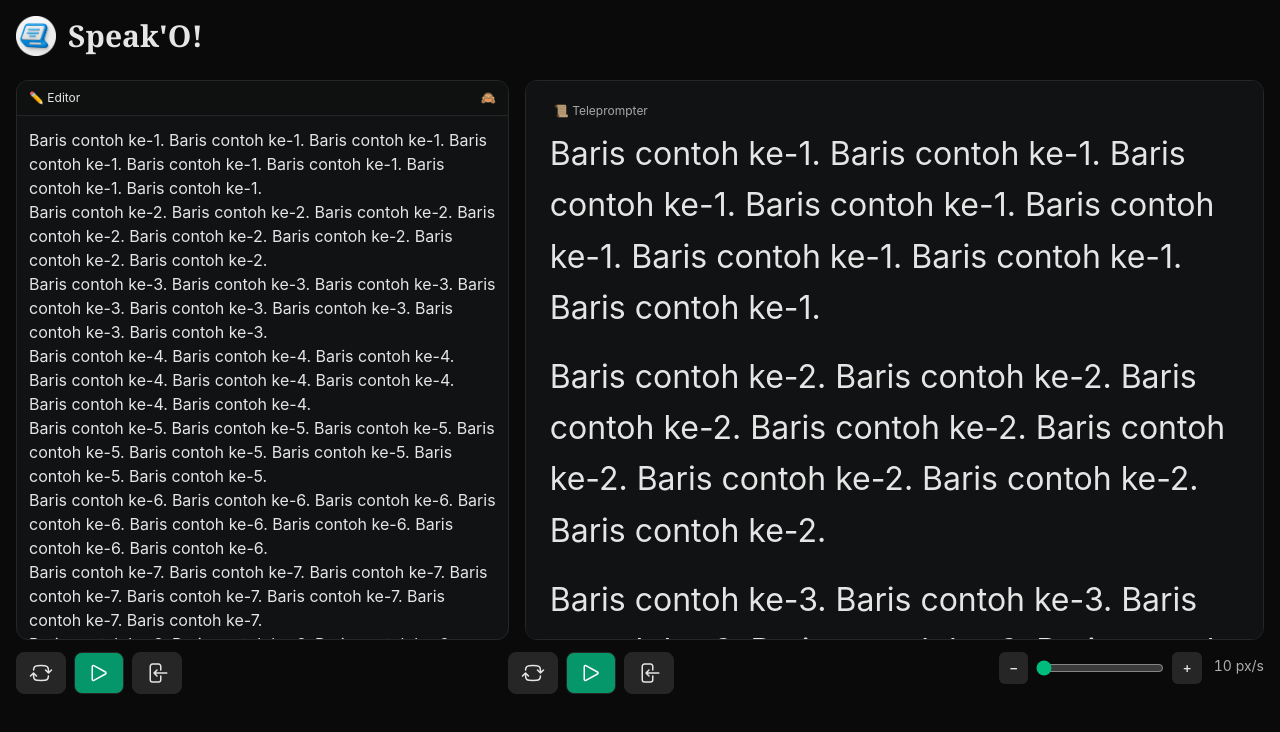
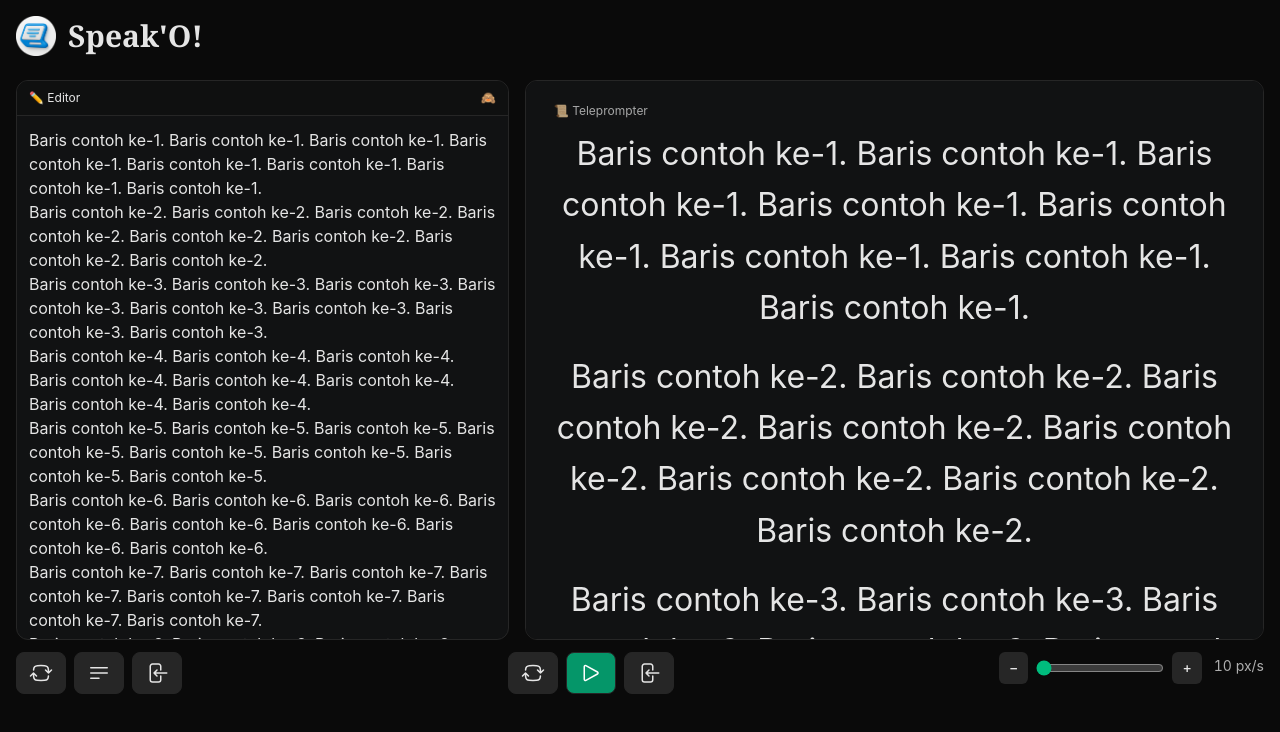
Before and after one commit to YusrilD/speako, a React (Vite) app: page / in a window 1280 px wide. Shown: the top 732 px of the page. Built offline with nearby package versions, Linux system fonts and the light colour scheme.

Commit message:
understanding toggle switch

```diff
--- /dev/null
+++ b/src/icons/AlignLeftIcon.jsx
@@ -0,0 +1,7 @@
+export default function AlignLeftIcon() {
+    return (
+        <svg xmlns="http://www.w3.org/2000/svg" fill="none" viewBox="0 0 24 24" strokeWidth={1.5} stroke="currentColor" className="size-6">
+            <path strokeLinecap="round" strokeLinejoin="round" d="M3.75 6.75h16.5M3.75 12h16.5m-16.5 5.25H12" />
+        </svg>
+    );
+}
--- a/src/icons/index.js
+++ b/src/icons/index.js
@@ -5,3 +5,5 @@ export { default as ResetIcon } from "./ResetIcon.jsx";
 
 export { default as ArrowLeftIcon } from "./ArrowLeftIcon.jsx";
 export { default as ArrowRightIcon } from "./ArrowRightIcon.jsx";
+
+export { default as AlignLeftIcon } from "./AlignLeftIcon.jsx";
--- a/src/pages/TelePrompter.jsx
+++ b/src/pages/TelePrompter.jsx
@@ -1,7 +1,7 @@
 import React, { useEffect, useRef, useState } from "react";
 import appIcon from '../assets/app_icon.webp'
 
-import { PauseIcon, PlayIcon, ArrowLeftIcon, ArrowRightIcon, ResetIcon } from "../icons";
+import { PauseIcon, PlayIcon, ArrowLeftIcon, ArrowRightIcon, ResetIcon, AlignLeftIcon } from "../icons";
 
 // Live Preview with editable panel that can be minimized (no Tailwind; inline styles)
 export default function PreviewTeleprompter() {
@@ -9,6 +9,7 @@ export default function PreviewTeleprompter() {
     Array.from({ length: 80 }, (_, i) => `Baris contoh ke-${i + 1}. `.repeat(8)).join("\n")
   );
   const [mirrored, setMirrored] = useState(false);
+  const [alignLeft, setAlignLeft] = useState(false);
   const [speed, setSpeed] = useState(10); // px/s
   const [running, setRunning] = useState(false);
   const [showEditor, setShowEditor] = useState(true);
@@ -87,7 +88,7 @@ export default function PreviewTeleprompter() {
     stageWrap: (show) => ({ width: show ? "60%" : "100%", transition: "all .3s ease" }),
     stage: { height: "70vh", overflowY: "auto", background: "#111213", border: "1px solid #262626", borderRadius: 12, padding: 24, lineHeight: 1.6 },
     label: { fontSize: 12, opacity: .7, margin: "-4px 0 8px", padding: "0 4px" },
-    inner: (mirrored) => ({ maxWidth: 800, margin: "0 auto", fontSize: 32, transform: mirrored ? "scaleX(-1)" : "none" }),
+    inner: (mirrored, alignLeft) => ({ textAlign: alignLeft ? "left" : "center", maxWidth: 800, margin: "0 auto", fontSize: 32, transform: mirrored ? "scaleX(-1)" : "none" }),
     p: { marginBottom: 18 },
     floating: { position: "fixed", left: 16, bottom: 16, padding: "8px 12px", borderRadius: 8, border: "1px solid #262626", background: "#262626", color: "#e5e5e5", cursor: "pointer", boxShadow: "0 6px 20px rgba(0,0,0,.35)" }
   };
@@ -174,7 +175,7 @@ export default function PreviewTeleprompter() {
         <div style={styles.stageWrap(showEditor)}>
           <div ref={stageRef} style={styles.stage} aria-label="Teleprompter stage">
             <div style={styles.label}>📜 Teleprompter</div>
-            <div style={styles.inner(mirrored)}>
+            <div style={styles.inner(mirrored, alignLeft)}>
               {text.split("\n").map((line, i) => (
                 <p key={i} style={styles.p}>{line || "\u00A0"}</p>
               ))}
@@ -188,9 +189,7 @@ export default function PreviewTeleprompter() {
         <div class="flex-1">
           <div className="flex gap-2">
             <button onClick={resetScroll} style={styles.btn(false)}> <ResetIcon size={20} color="#fff" /> </button>
-            <button onClick={() => setRunning(v => !v)} style={{ ...styles.btn(!running), ...(running ? styles.danger : {}) }}>
-              {running ? <PauseIcon size={20} color="#fff" /> : <PlayIcon size={20} color="#fff" />}
-            </button>
+            <button onClick={() => setAlignLeft(l => !l)} style={styles.btn(false)}>{alignLeft ? "B" : <AlignLeftIcon size={20} color="#fff" />}</button>
             <button onClick={() => setMirrored(m => !m)} style={styles.btn(false)}>{mirrored ? <ArrowRightIcon size={20} color="#fff" /> : <ArrowLeftIcon size={20} color="#fff" />}</button>
           </div>
         </div>
```
